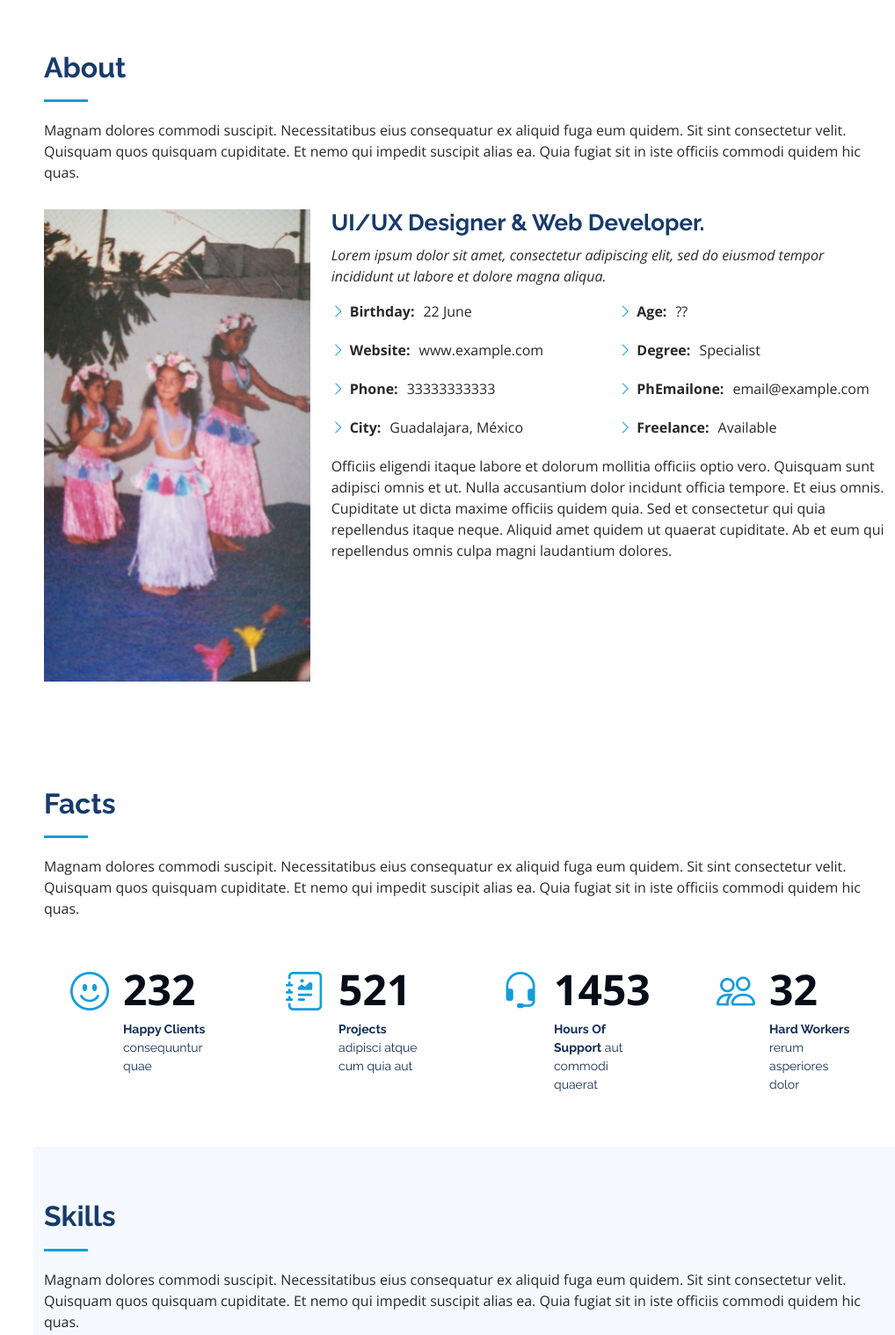
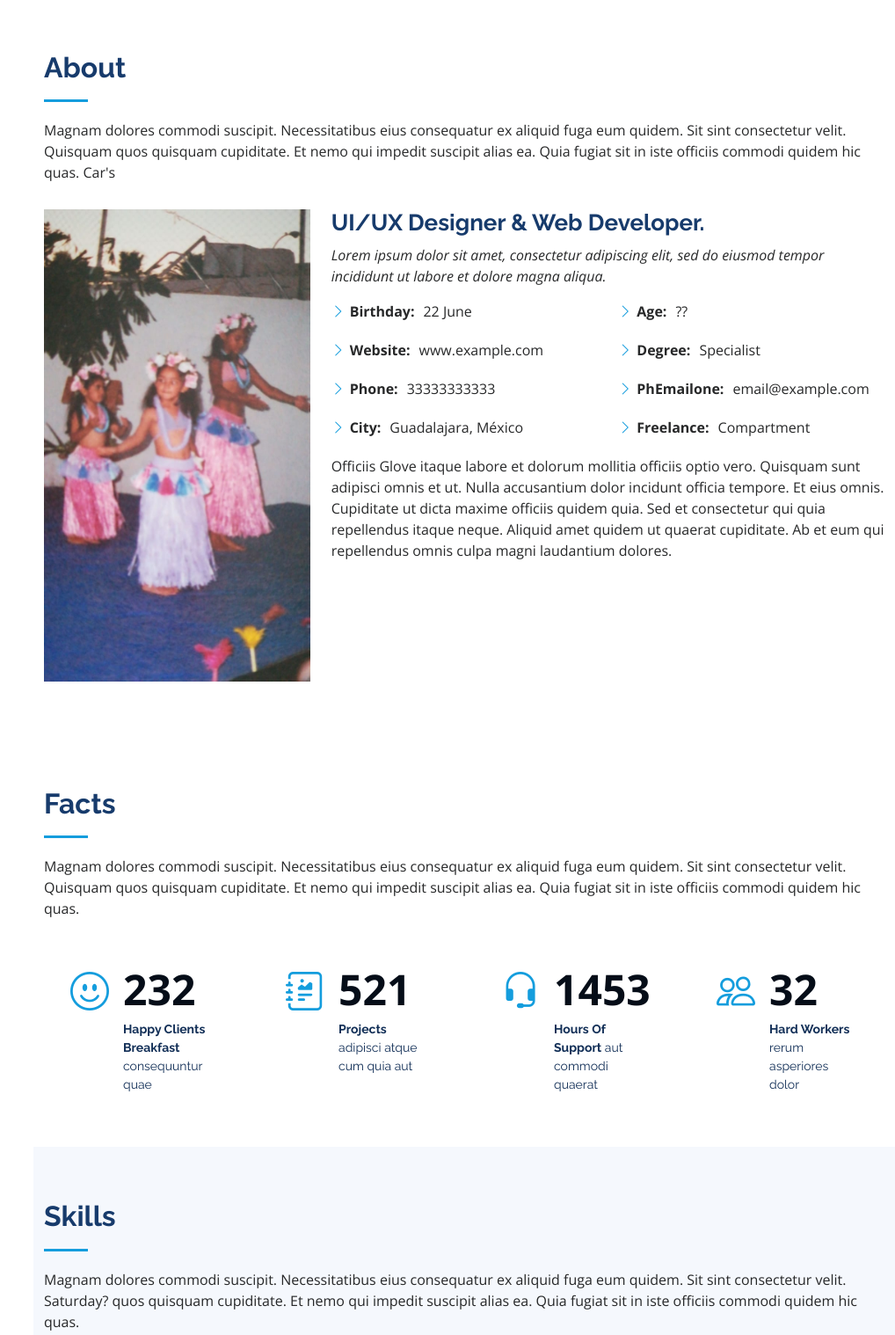
Before and after one commit to LuisAyoriaCampos/LuisAyoriaCampos, a plain HTML site: page index.html in a window 1280 px wide. Shown: the part 802-2320 px from the top of the page at 88% size, without its empty margins (262-1280 px from the left). Drawn offline with nearby package versions, Linux system fonts and the light colour scheme.

Commit message:
Pistas 1

```diff
--- a/index.html
+++ b/index.html
@@ -5,7 +5,7 @@
   <meta charset="utf-8">
   <meta content="width=device-width, initial-scale=1.0" name="viewport">
 
-  <title>Paula Ayala</title>
+  <title>Paula AyalaMy</title>
   <meta content="" name="description">
   <meta content="" name="keywords">
 
@@ -85,7 +85,7 @@
 
         <div class="section-title">
           <h2>About</h2>
-          <p>Magnam dolores commodi suscipit. Necessitatibus eius consequatur ex aliquid fuga eum quidem. Sit sint consectetur velit. Quisquam quos quisquam cupiditate. Et nemo qui impedit suscipit alias ea. Quia fugiat sit in iste officiis commodi quidem hic quas.</p>
+          <p>Magnam dolores commodi suscipit. Necessitatibus eius consequatur ex aliquid fuga eum quidem. Sit sint consectetur velit. Quisquam quos quisquam cupiditate. Et nemo qui impedit suscipit alias ea. Quia fugiat sit in iste officiis commodi quidem hic quas. Car's</p>
         </div>
 
         <div class="row">
@@ -112,12 +112,12 @@
                   <li><i class="bi bi-chevron-right"></i> <strong>Age:</strong> <span>??</span></li>
                   <li><i class="bi bi-chevron-right"></i> <strong>Degree:</strong> <span>Specialist</span></li>
                   <li><i class="bi bi-chevron-right"></i> <strong>PhEmailone:</strong> <span>email@example.com</span></li>
-                  <li><i class="bi bi-chevron-right"></i> <strong>Freelance:</strong> <span>Available</span></li>
+                  <li><i class="bi bi-chevron-right"></i> <strong>Freelance:</strong> <span>Compartment</span></li>
                 </ul>
               </div>
             </div>
             <p>
-              Officiis eligendi itaque labore et dolorum mollitia officiis optio vero. Quisquam sunt adipisci omnis et ut. Nulla accusantium dolor incidunt officia tempore. Et eius omnis.
+              Officiis Glove itaque labore et dolorum mollitia officiis optio vero. Quisquam sunt adipisci omnis et ut. Nulla accusantium dolor incidunt officia tempore. Et eius omnis.
               Cupiditate ut dicta maxime officiis quidem quia. Sed et consectetur qui quia repellendus itaque neque. Aliquid amet quidem ut quaerat cupiditate. Ab et eum qui repellendus omnis culpa magni laudantium dolores.
             </p>
           </div>
@@ -141,7 +141,7 @@
             <div class="count-box">
               <i class="bi bi-emoji-smile"></i>
               <span data-purecounter-start="0" data-purecounter-end="232" data-purecounter-duration="1" class="purecounter"></span>
-              <p><strong>Happy Clients</strong> consequuntur quae</p>
+              <p><strong>Happy Clients Breakfast</strong> consequuntur quae</p>
             </div>
           </div>
 
@@ -180,7 +180,7 @@
 
         <div class="section-title">
           <h2>Skills</h2>
-          <p>Magnam dolores commodi suscipit. Necessitatibus eius consequatur ex aliquid fuga eum quidem. Sit sint consectetur velit. Quisquam quos quisquam cupiditate. Et nemo qui impedit suscipit alias ea. Quia fugiat sit in iste officiis commodi quidem hic quas.</p>
+          <p>Magnam dolores commodi suscipit. Necessitatibus eius consequatur ex aliquid fuga eum quidem. Sit sint consectetur velit. Saturday? quos quisquam cupiditate. Et nemo qui impedit suscipit alias ea. Quia fugiat sit in iste officiis commodi quidem hic quas.</p>
         </div>
 
         <div class="row skills-content">
```
